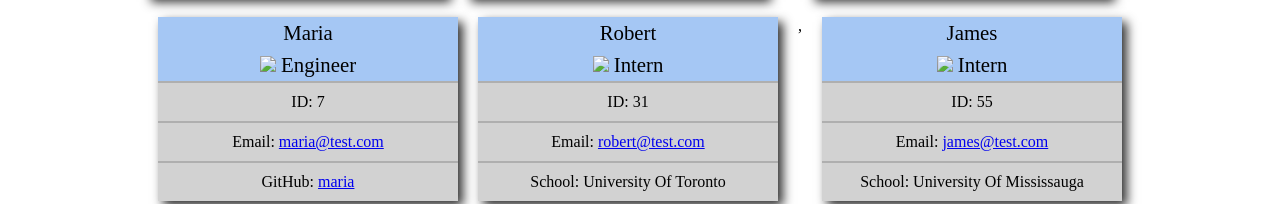
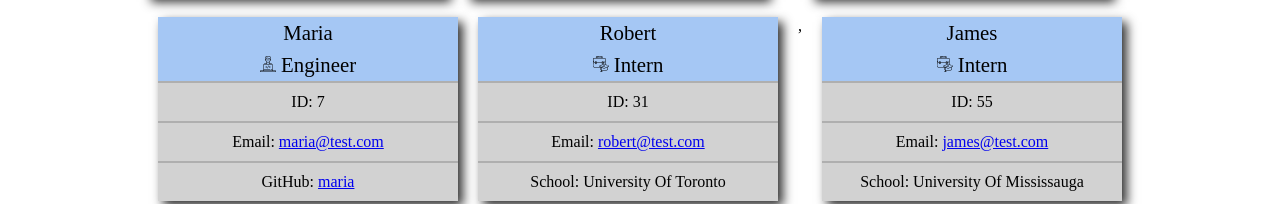
Before and after one commit to cdennis27/Team-Profile-Generator, a plain HTML site: page index.html in a window 1280 px wide. Shown: the part 307-511 px from the top of the page. Drawn offline with Linux system fonts and the light colour scheme.

Commit message:
updated sample html and readme file

```diff
--- a/index.html
+++ b/index.html
@@ -100,7 +100,7 @@
         ,
         <div class="container">
         <div class="employee">Maria</div>
-        <div class="role"><img src="./assets/icons/software-engineer.png"> Engineer</div>
+        <div class="role"><img src="./dist/assets/icons/software-engineer.png"> Engineer</div>
         <div class="info">
             <div class="id">ID: 7</div>
             <div class="email">Email: <a href="mailto:maria@test.com">maria@test.com</a></div>
@@ -111,7 +111,7 @@
 
         <div class="container">
         <div class="employee">Robert</div>
-        <div class="role"><img src="./assets/icons/internship.png"> Intern</div>
+        <div class="role"><img src="./dist/assets/icons/internship.png"> Intern</div>
         <div class="info">
             <div class="id">ID: 31</div>
             <div class="email">Email: <a href="mailto:robert@test.com">robert@test.com</a></div>
@@ -122,7 +122,7 @@
         ,
         <div class="container">
         <div class="employee">James</div>
-        <div class="role"><img src="./assets/icons/internship.png"> Intern</div>
+        <div class="role"><img src="./dist/assets/icons/internship.png"> Intern</div>
         <div class="info">
             <div class="id">ID: 55</div>
             <div class="email">Email: <a href="mailto:james@test.com">james@test.com</a></div>
```
Also changed, not shown: 1 other file.
